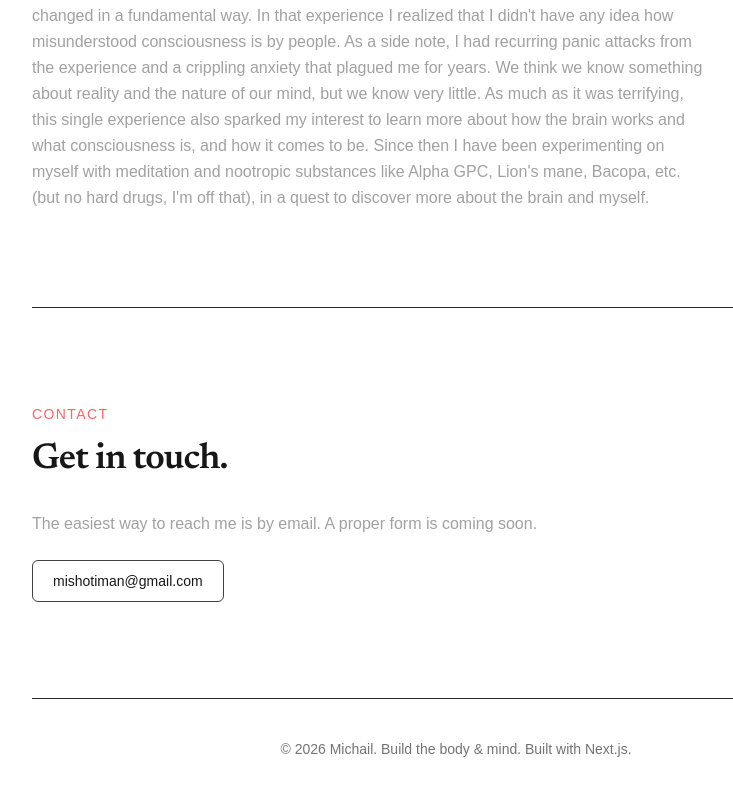
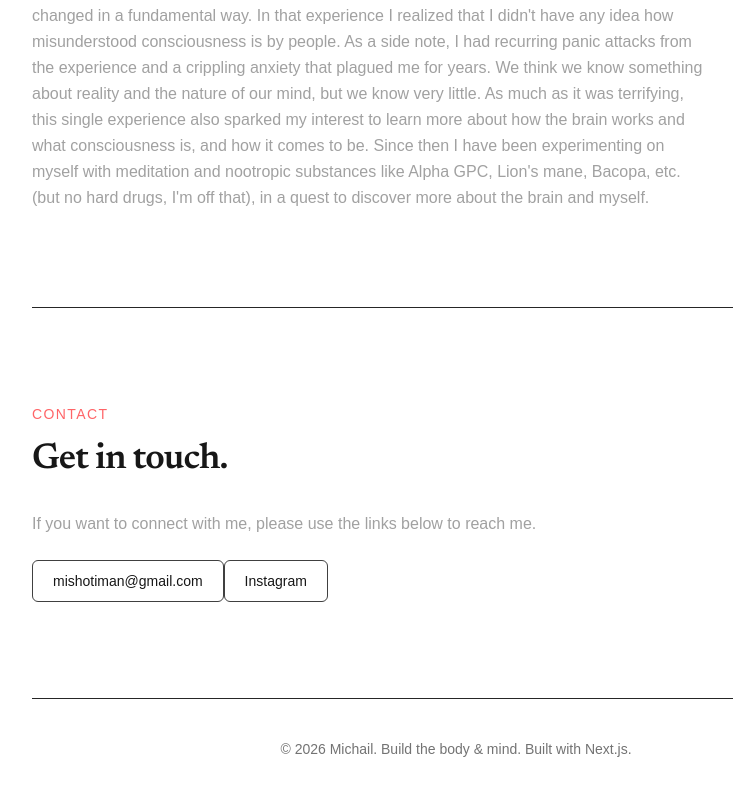
Before and after one commit to mishotiman/personal-website, a Next.js app: page / in a window 1280 px wide. Shown: the part 4978-5773 px from the top of the page, without its empty margins (184-917 px from the left). Built offline with nearby package versions, Linux system fonts and the light colour scheme.

Commit message:
Added Instagram link in Contact section

```diff
--- a/src/app/page.tsx
+++ b/src/app/page.tsx
@@ -230,13 +230,21 @@ export default function Home() {
           Get in touch.
         </h2>
         <p className="text-neutral-400 max-w-2xl mb-6">
-          The easiest way to reach me is by email. A proper form is coming soon.
+          If you want to connect with me, please use the links below to reach me.
         </p>
         <a
           href="mailto:mishotiman@gmail.com"
           className="inline-block border border-neutral-700 px-5 py-2.5 rounded-md text-sm hover:bg-neutral-900 transition"
         >
           mishotiman@gmail.com
+        </a>
+        <a
+          href="https://www.instagram.com/mishotiman/"
+          target="_blank"
+          rel="noreferrer"
+          className="inline-block border border-neutral-700 px-5 py-2.5 rounded-md text-sm hover:bg-neutral-900 transition"
+        >
+          Instagram
         </a>
       </section>
 
```
